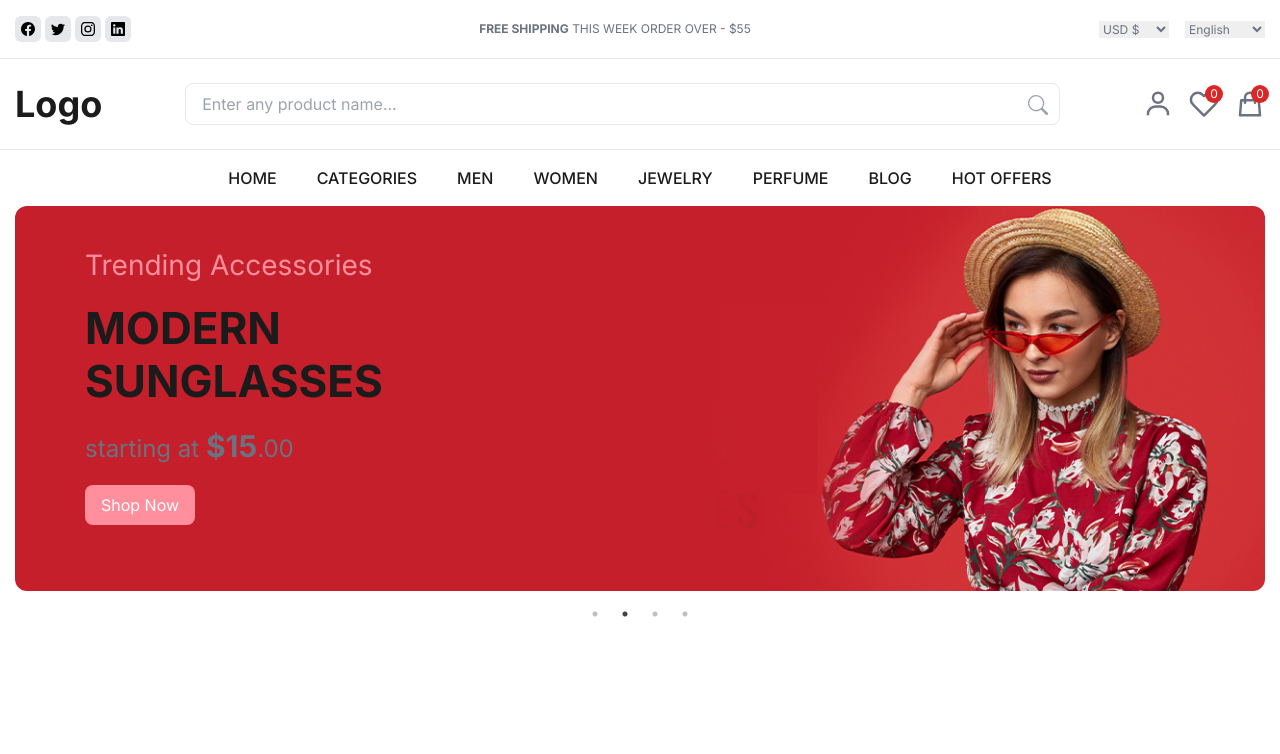
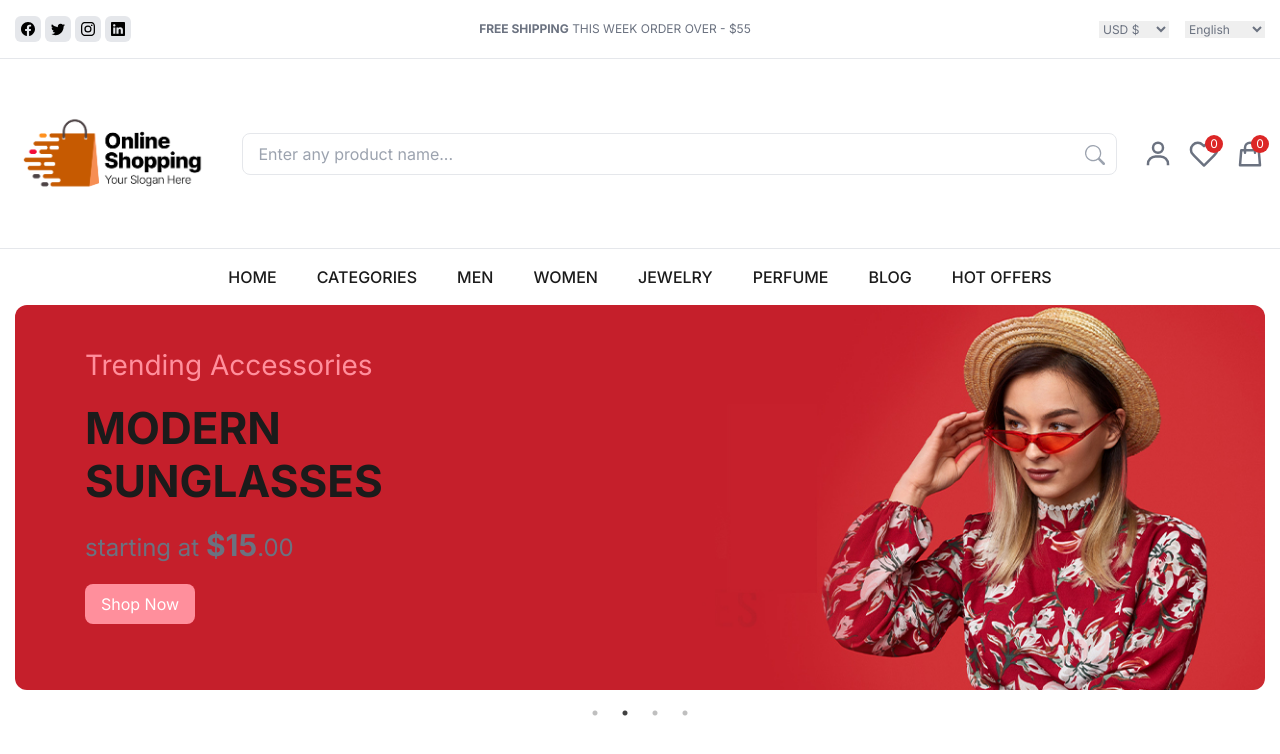
Before and after one commit to AbhishekPeiris/Responsive-Shopping-Website--Next.js-and-Tailwind, a Next.js app in the folder shopping-website/: page / in a window 1280 px wide. Shown: the top 754 px of the page. Built offline with nearby package versions, Linux system fonts and the light colour scheme.

Commit message:
Add logo

```diff
--- a/shopping-website/components/HeaderMain.tsx
+++ b/shopping-website/components/HeaderMain.tsx
@@ -3,12 +3,20 @@ import { BiUser } from 'react-icons/bi'
 import { BsSearch } from 'react-icons/bs'
 import { FiHeart } from 'react-icons/fi'
 import { HiOutlineShoppingBag } from 'react-icons/hi'
+import Image from 'next/image'
+import Logo from '../public/shopping-logo.png'
 
 function HeaderMain() {
   return (
     <div className='border-b border-gray-200 py-6'>
         <div className='container sm:flex justify-between items-center'>
-            <div className='font-bold text-4xl text-center pb-4 sm:pb-0 text-blackish'>Logo</div>
+            <div className='font-bold text-4xl text-center pb-4 sm:pb-0 text-blackish'>
+                <Image
+                    src={Logo}
+                    alt="banner"
+                    width={200}
+                />
+            </div>
 
             <div className='w-full sm:w-[300px] md:w-[70%] relative'>
                 <input className='border-gray-200 border p-2 px-4 rounded-lg w-full' type="text" placeholder='Enter any product name...' />
--- /dev/null
+++ b/shopping-website/components/NewProducts.tsx
@@ -0,0 +1,9 @@
+import React from 'react'
+
+function NewProducts() {
+  return (
+    <div>NewProducts</div>
+  )
+}
+
+export default NewProducts
```
